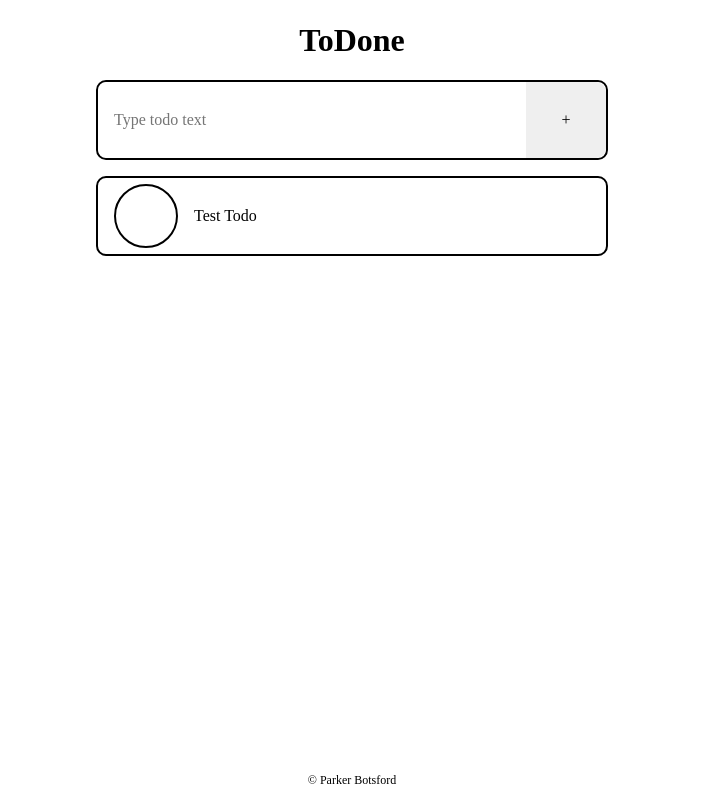
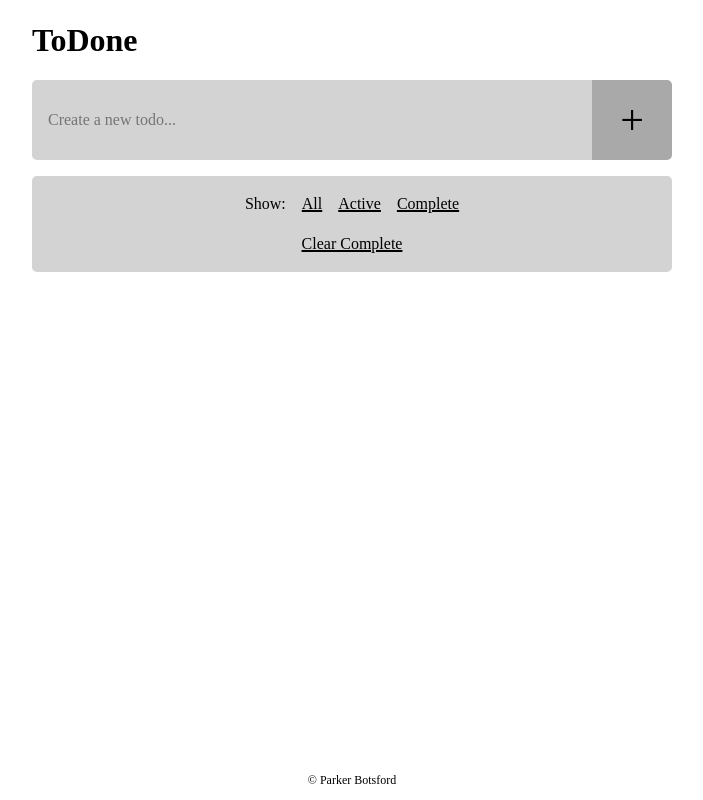
Before and after one commit to parbots/todone, a Next.js app: page / in a window 1280 px wide. Shown: the whole page, without its empty margins (288-991 px from the left). Built offline with nearby package versions, Linux system fonts and the light colour scheme.

Commit message:
Add todo functionality

```diff
--- a/package.json
+++ b/package.json
@@ -8,6 +8,7 @@
         "lint": "next lint"
     },
     "dependencies": {
+        "formik": "^2.2.9",
         "next": "12.0.10",
         "react": "17.0.2",
         "react-dom": "17.0.2"
--- a/pages/index.tsx
+++ b/pages/index.tsx
@@ -3,7 +3,119 @@ import styles from 'styles/HomePage.module.css';
 import type { NextPage } from 'next';
 import Head from 'next/head';
 
+import { useState } from 'react';
+
+import { Formik, Form, Field } from 'formik';
+
 const HomePage: NextPage = () => {
+    type Todo = {
+        id: number;
+        text: string;
+        completed: boolean;
+        hidden: boolean;
+    };
+
+    const [todoId, setTodoId] = useState(0);
+    const [todos, setTodos] = useState<Todo[]>([]);
+
+    const addTodo = (text: string) => {
+        setTodos([
+            ...todos,
+            {
+                id: todoId,
+                text: text,
+                completed: false,
+                hidden: false,
+            },
+        ]);
+
+        setTodoId(todoId + 1);
+    };
+
+    const removeTodo = (todoToRemove: Todo) => {
+        const newTodos = todos.filter((todo) => {
+            return todoToRemove !== todo;
+        });
+
+        setTodos([...newTodos]);
+    };
+
+    const toggleCompleteTodo = (todo: Todo) => {
+        let todosCopy = [...todos];
+        const todoIndex = todosCopy.indexOf(todo);
+        todosCopy[todoIndex].completed = !todosCopy[todoIndex].completed;
+        setTodos([...todosCopy]);
+    };
+
+    const showAllTodos = () => {
+        const newTodos = todos.map((todo) => {
+            todo.hidden = false;
+            return todo;
+        });
+
+        setTodos([...newTodos]);
+    };
+
+    const showActiveTodos = () => {
+        const newTodos = todos.map((todo) => {
+            todo.completed ? (todo.hidden = true) : (todo.hidden = false);
+            return todo;
+        });
+
+        setTodos([...newTodos]);
+    };
+
+    const showCompletedTodos = () => {
+        const newTodos = todos.map((todo) => {
+            todo.completed ? (todo.hidden = false) : (todo.hidden = true);
+            return todo;
+        });
+
+        setTodos([...newTodos]);
+    };
+
+    const removeCompletedTodos = () => {
+        const newTodos = todos.filter((todo) => {
+            return !todo.completed;
+        });
+
+        setTodos([...newTodos]);
+    };
+
+    const todoItems = todos.map((todo) => {
+        return (
+            <li
+                key={todo.id}
+                className={`${styles.todoItem} ${
+                    todo.hidden ? styles.hidden : ''
+                }`}
+            >
+                <button
+                    onClick={() => {
+                        toggleCompleteTodo(todo);
+                    }}
+                >
+                    Complete
+                </button>
+                <p
+                    className={`${styles.todoText} ${
+                        todo.completed ? styles.completed : ''
+                    }`}
+                >
+                    {todo.text}
+                </p>
+                <div className={styles.todoMover}></div>
+                <button
+                    onClick={() => {
+                        removeTodo(todo);
+                    }}
+                >
+                    X
+                </button>
+            </li>
+        );
+    });
+
     return (
         <div className={styles.page}>
             <Head>
@@ -16,23 +128,56 @@ const HomePage: NextPage = () => {
                 <h1 className={styles.headerTitle}>ToDone</h1>
             </header>
             <main className={styles.main}>
-                <section className={styles.addTodoSection}>
-                    <input
-                        type='text'
-                        name=''
-                        id=''
-                        placeholder='Type todo text'
-                        className={styles.todoInput}
-                    />
-                    <button className={styles.addTodoButton}>+</button>
+                <Formik
+                    initialValues={{ todoInput: '' }}
+                    onSubmit={(values, actions) => {
+                        addTodo(values.todoInput);
+                        actions.resetForm();
+                    }}
+                >
+                    <Form className={styles.addTodoSection}>
+                        <Field
+                            id='todoInput'
+                            name='todoInput'
+                            placeholder='Create a new todo...'
+                            className={styles.todoInput}
+                        />
+                        <button type='submit' className={styles.addTodoButton}>
+                            +
+                        </button>
+                    </Form>
+                </Formik>
+                <section className={styles.listOptions}>
+                    <div className={styles.listFilters}>
+                        <p className={styles.filterText}>Show:</p>
+                        <button
+                            onClick={showAllTodos}
+                            className={styles.filterButton}
+                        >
+                            All
+                        </button>
+                        <button
+                            onClick={showActiveTodos}
+                            className={styles.filterButton}
+                        >
+                            Active
+                        </button>
+                        <button
+                            onClick={showCompletedTodos}
+                            className={styles.filterButton}
+                        >
+                            Complete
+                        </button>
+                    </div>
+                    <button
+                        onClick={removeCompletedTodos}
+                        className={styles.clearCompleteButton}
+                    >
+                        Clear Complete
+                    </button>
                 </section>
                 <section className={styles.todoListSection}>
-                    <ul className={styles.todoList}>
-                        <li className={styles.todoItem}>
-                            <button className={styles.todoButton}></button>
-                            <p className={styles.todoText}>Test Todo</p>
-                        </li>
-                    </ul>
+                    <ul className={styles.todoList}>{todoItems}</ul>
                 </section>
             </main>
             <footer className={styles.footer}>
--- a/styles/HomePage.module.css
+++ b/styles/HomePage.module.css
@@ -3,13 +3,16 @@
 
     display: flex;
     flex-direction: column;
+    justify-content: center;
+    align-items: center;
 }
 
 .header {
+    width: 50vw;
     height: 10vh;
 
     display: flex;
-    justify-content: center;
+    justify-content: space-between;
     align-items: center;
 }
 
@@ -22,21 +25,19 @@
 
     display: flex;
     flex-direction: column;
-    justify-content: flex-start;
     align-items: center;
     gap: 1rem;
 }
 
 .addTodoSection {
-    width: 40vw;
+    width: 50vw;
     height: 5rem;
 
     display: flex;
-    align-items: center;
-    gap: 1rem;
 
-    border: solid 2px black;
-    border-radius: 10px;
+    border-radius: 5px;
+
+    overflow: hidden;
 }
 
 .todoInput {
@@ -47,38 +48,107 @@
     padding: 1rem;
 
     border: none;
-    border-radius: 10px 0 0 10px;
 
     outline: none;
+
+    background-color: lightgray;
 }
 
 .addTodoButton {
     width: 5rem;
     height: 100%;
 
+    font-size: 42px;
+    line-height: 42px;
+
     border: none;
-    border-radius: 0 10px 10px 0;
+    border-radius: 0;
+
+    background-color: darkgray;
+}
+
+.addTodoButton:hover {
+    background-color: gray;
 }
 
 .todoListSection {
-    display: flex;
-    flex-direction: column;
-    justify-content: center;
-    align-items: center;
-}
+    width: 50vw;
 
-.todoList {
     display: flex;
     flex-direction: column;
     justify-content: center;
     align-items: center;
     gap: 1rem;
 
+    border-radius: 5px;
+
+    overflow: hidden;
+
+    background-color: lightgray;
+}
+
+.listOptions {
+    width: 50vw;
+
+    padding: 1rem;
+
+    display: flex;
+    flex-direction: column;
+    align-items: center;
+    gap: 1rem;
+
+    border-radius: 5px;
+
+    background-color: lightgray;
+}
+
+.listFilters {
+    display: flex;
+    align-items: center;
+    gap: 1rem;
+}
+
+.filterButton {
+    cursor: pointer;
+
+    text-decoration: underline 2px;
+
+    border: none;
+
+    background: none;
+}
+
+.clearCompleteButton {
+    cursor: pointer;
+
+    text-decoration: underline 2px;
+
+    border: none;
+
+    background: none;
+}
+
+.todoList {
+    position: relative;
+
+    flex: 1;
+
+    width: 50vw;
+
+    display: flex;
+    flex-direction: column;
+    gap: 1px;
+
     list-style: none;
+
+    border-radius: 5px;
+
+    overflow: hidden;
+
+    background-color: darkgray;
 }
 
 .todoItem {
-    width: 40vw;
     height: 5rem;
 
     padding: 1rem;
@@ -87,18 +157,34 @@
     align-items: center;
     gap: 1rem;
 
-    border: solid 2px black;
-    border-radius: 10px;
+    background-color: lightgray;
 }
 
-.todoButton {
-    height: 4rem;
-    width: 4rem;
+.todoText {
+    flex: 1;
 
-    border: solid 2px black;
-    border-radius: 50%;
+    padding: 1rem;
+}
 
-    background-color: white;
+.todoMover {
+    width: 3rem;
+    height: 3rem;
+
+    cursor: grab;
+
+    background-color: darkgray;
+}
+
+.todoMover:active {
+    cursor: grabbing;
+}
+
+.completed {
+    text-decoration: line-through 2px;
+}
+
+.hidden {
+    display: none;
 }
 
 .footer {
```
Also changed, not shown: 1 other file (tests, documents, lock files or other folders).
